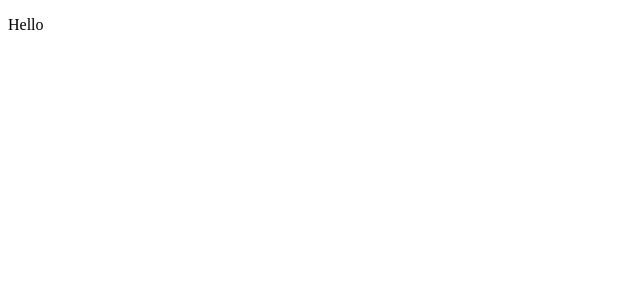
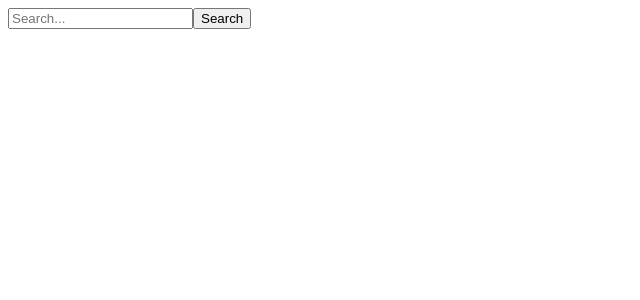
Before and after one commit to laana-vi/chuck-norris-facts, a React (Create React App) app: page / in a window 1280 px wide. Shown: the top 300 px of the page, without its empty margins (0-640 px from the left). Built offline with nearby package versions, Linux system fonts and the light colour scheme.

Commit message:
added search logic and loading component

```diff
--- a/package.json
+++ b/package.json
@@ -6,6 +6,7 @@
     "@testing-library/jest-dom": "^5.11.10",
     "@testing-library/react": "^11.2.5",
     "@testing-library/user-event": "^12.8.3",
+    "axios": "^0.21.1",
     "react": "^17.0.2",
     "react-dom": "^17.0.2",
     "react-scripts": "4.0.3",
--- a/src/App.jsx
+++ b/src/App.jsx
@@ -1,7 +1,15 @@
+import { useState } from "react";
+import Loading from "./components/Loading";
+import Search from "./components/Search";
+
 const App = () => {
+  const [searchResult, setSearchResult] = useState([])
+  const [loading, setLoading] = useState(false)
+
   return (
     <div className="App">
-     <p>Hello</p>
+      <Search setSearchResult={setSearchResult} setLoading={setLoading} />
+      {loading ? <Loading /> : console.log(searchResult)}
     </div>
   );
 }
--- /dev/null
+++ b/src/components/Loading.jsx
@@ -0,0 +1,8 @@
+const Loading = () => {
+    return(
+        <div>
+            <p>Loading...</p>
+        </div>
+    )
+}
+export default Loading
--- /dev/null
+++ b/src/components/Search.jsx
@@ -0,0 +1,19 @@
+import { useState } from "react"
+import { getSearchResult} from "../service"
+
+const Search = ({ setSearchResult,setLoading  }) => {
+    const [searchInput, setSearchInput] = useState({})
+    return (
+        <div>
+            <input type="search" placeholder="Search..." onChange={(e) => { setSearchInput(e.target.value) }} />
+            <button onClick={() => {
+                setLoading(true)
+                getSearchResult(searchInput).then(res => {
+                    setSearchResult(res.data)
+                    setLoading(false)
+                })
+            }}>Search</button>
+        </div>
+    )
+}
+export default Search
--- /dev/null
+++ b/src/service.jsx
@@ -0,0 +1,13 @@
+import axios from 'axios'
+
+const BASE_URL = 'https://api.chucknorris.io/jokes'
+const SEARCH = 'search?query'
+const RANDOM_JOKE = 'random'
+
+export const getRandomJoke = () => {
+    return axios.get(`${BASE_URL}/${RANDOM_JOKE}`)
+}
+
+export const getSearchResult = (query) => {
+    return axios.get(`${BASE_URL}/${SEARCH}=${query}`)
+}
```
Also changed, not shown: 2 other files (tests, documents, lock files or other folders).
